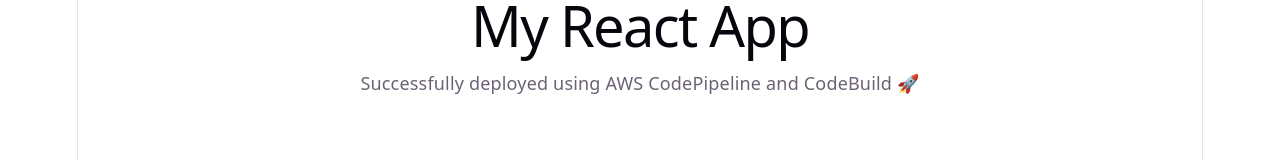
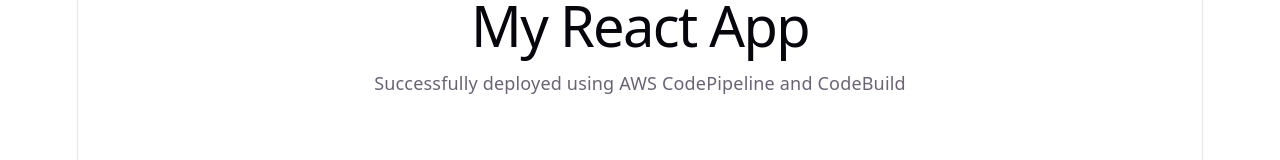
Before and after one commit to praneethbabu/aws, a React (Vite) app: page / in a window 1280 px wide. Shown: the part 120-280 px from the top of the page. Built offline with nearby package versions, Linux system fonts and the light colour scheme.

Commit message:
intial commit

```diff
--- a/src/App.tsx
+++ b/src/App.tsx
@@ -4,7 +4,7 @@
   return (
     <div style={{ textAlign: 'center', marginTop: '100px' }}>
       <h1>My React App</h1>
-      <p>Successfully deployed using AWS CodePipeline and CodeBuild 🚀</p>
+      <p>Successfully deployed using AWS CodePipeline and CodeBuild</p>
     </div>
   )
 }
```
